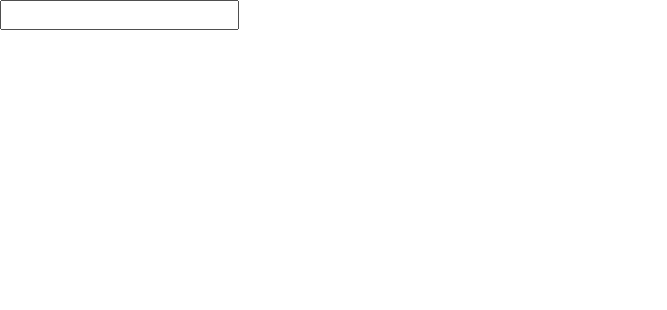
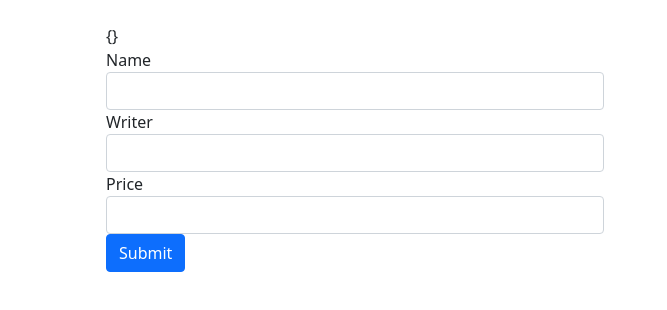
Before and after one commit to computernerdzach/angular, an Angular app in the folder dataBindingExample/: page / in a window 1280 px wide. Shown: the top 310 px of the page, without its empty margins (0-667 px from the left). Built offline with nearby package versions, Linux system fonts and the light colour scheme.

Commit message:
halfway through preparing the form

```diff
--- a/dataBindingExample/src/app/book.component.html
+++ b/dataBindingExample/src/app/book.component.html
@@ -132,4 +132,35 @@
 </ng-template> -->
 
 
-<input type="text" appForEmail>
+<!-- <input type="text" appForEmail> -->
+
+<div class="container">
+    <div class="row">
+        <div class="col-6">
+            <div class="m-4">
+
+                <div class="bg-primary.text-white.m-3.p-3">
+                    {{jsonBook}}
+                </div>
+
+                <div class="form-group">
+                    <label>Name </label>
+                    <input [(ngModel)]="newBook.name" type="text" class="form-control">
+                </div>
+
+                <div class="form-group">
+                    <label>Writer </label>
+                    <input [(ngModel)]="newBook.writer" type="text" class="form-control">
+                </div>
+
+                <div class="form-group">
+                    <label>Price </label>
+                    <input [(ngModel)]="newBook.price" type="text" class="form-control">
+                </div>
+
+                <button (click)="addBook(newBook)"class="btn btn-primary">Submit </button>
+
+            </div>
+        </div>
+    </div>
+</div>
--- a/dataBindingExample/src/app/book.component.ts
+++ b/dataBindingExample/src/app/book.component.ts
@@ -13,19 +13,32 @@ import { Book } from "./book.model";
 export class BookComponent {
 
     model: BookRepository = new BookRepository();
-    bookName = this.model.getBookId(1).name;
 
-    addBook(){
-        this.model.addBook(new Book(4, 'Anna Karanina', 'Tolstoy', 20))
+    newBook: Book = new Book();
+    get jsonBook(){
+        return JSON.stringify(this.newBook)
     }
 
-    deleteBook(book:Book) {
-        this.model.deleteBook(book)
+    addBook(b:Book){
+        console.log('New Book is ' + this.jsonBook);
     }
 
-    updateBook(book:Book){
-        book.name="updated"
-    }
+
+
+
+    // bookName = this.model.getBookId(1).name;
+
+    // addBook(){
+    //     this.model.addBook(new Book(4, 'Anna Karanina', 'Tolstoy', 20))
+    // }
+
+    // deleteBook(book:Book) {
+    //     this.model.deleteBook(book)
+    // }
+
+    // updateBook(book:Book){
+    //     book.name="updated"
+    // }
 
 }
 
--- a/dataBindingExample/src/app/book.model.ts
+++ b/dataBindingExample/src/app/book.model.ts
@@ -2,7 +2,7 @@ export class Book {
 
     constructor(
 
-        public id: number,
+        public id?: number,
         public name?: string,
         public writer?: string,
         public price?: number
```
